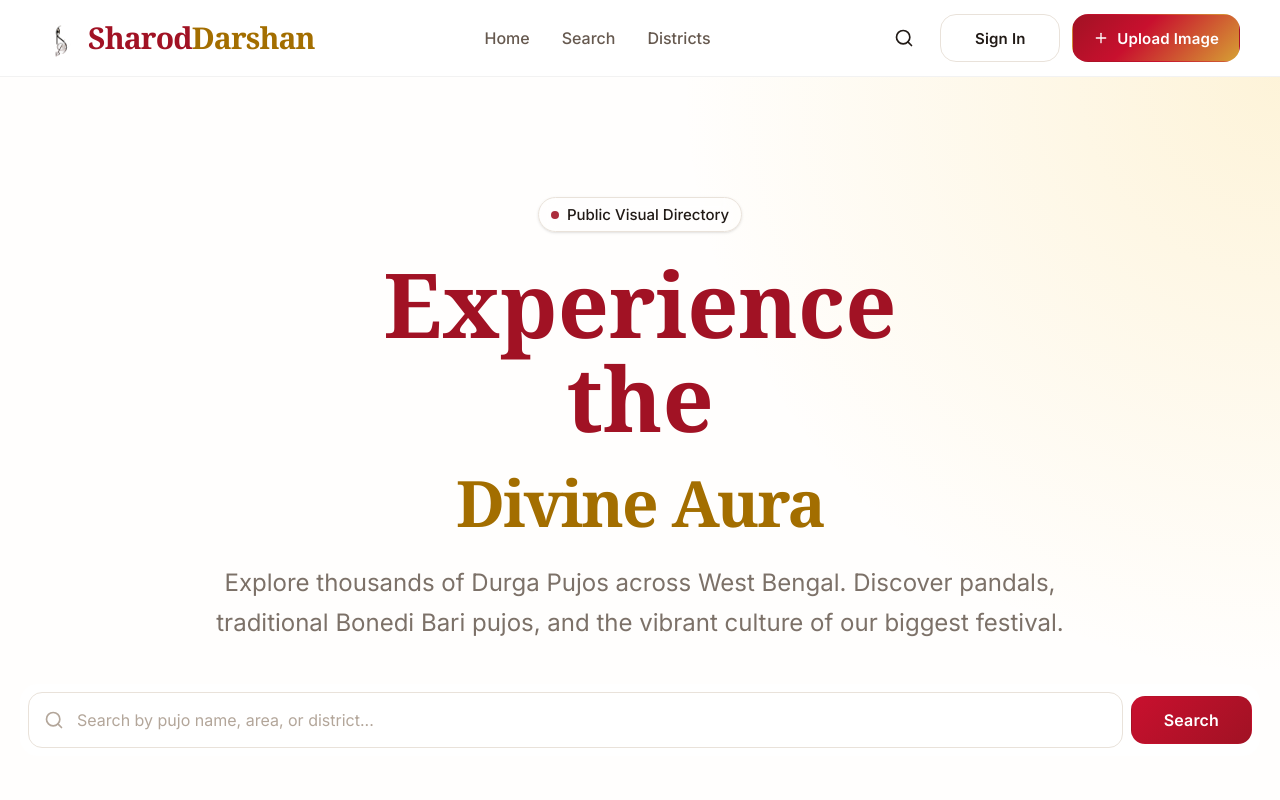
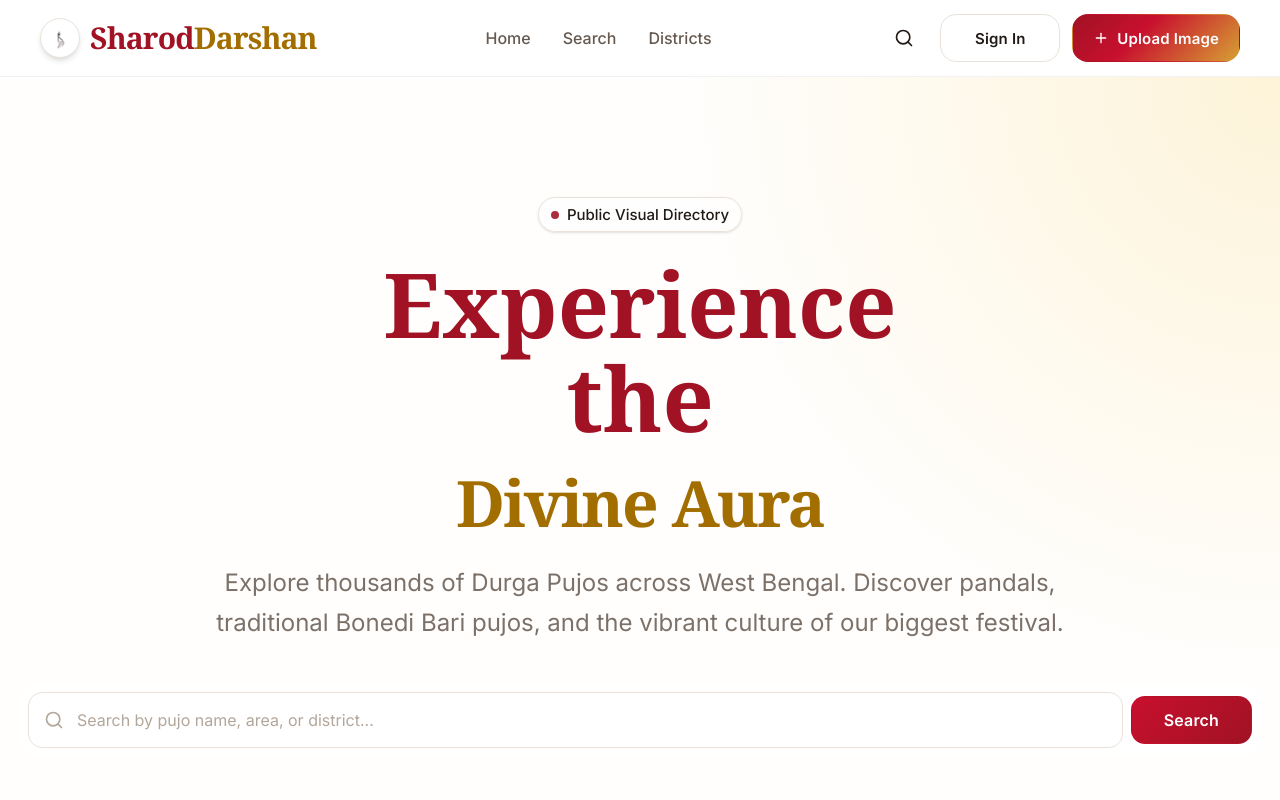
Before and after one commit to iamhimanbarman/pujo, a Next.js app: page / in a window 1280 px wide. Shown: the top 800 px of the page. Built offline with nearby package versions, Linux system fonts and the light colour scheme.

Commit message:
Fix logo visibility in dark mode

```diff
--- a/src/components/layout/Navbar.tsx
+++ b/src/components/layout/Navbar.tsx
@@ -15,8 +15,10 @@ export function Navbar() {
       <div className="container h-[var(--navbar-height)] flex items-center justify-between px-[var(--navbar-padding)]">
 
         {/* Logo */}
-        <Link href="/" className="flex items-center gap-2 outline-none focus-visible:ring-3 focus-visible:ring-brand rounded-md">
-          <Image src={logo} alt="Sharod Darshan Logo" width={40} height={40} className="object-contain" />
+        <Link href="/" className="flex items-center gap-2.5 outline-none focus-visible:ring-3 focus-visible:ring-brand rounded-md">
+          <div className="w-10 h-10 rounded-full bg-white flex items-center justify-center p-1 shadow-md border border-[var(--border-secondary)] overflow-hidden">
+            <Image src={logo} alt="Sharod Darshan Logo" width={36} height={36} className="object-contain w-full h-full" />
+          </div>
           <span className="font-display font-bold text-2xl md:text-3xl tracking-tight text-[var(--text-brand)]">
             Sharod<span className="text-[var(--text-gold)]">Darshan</span>
           </span>
```
